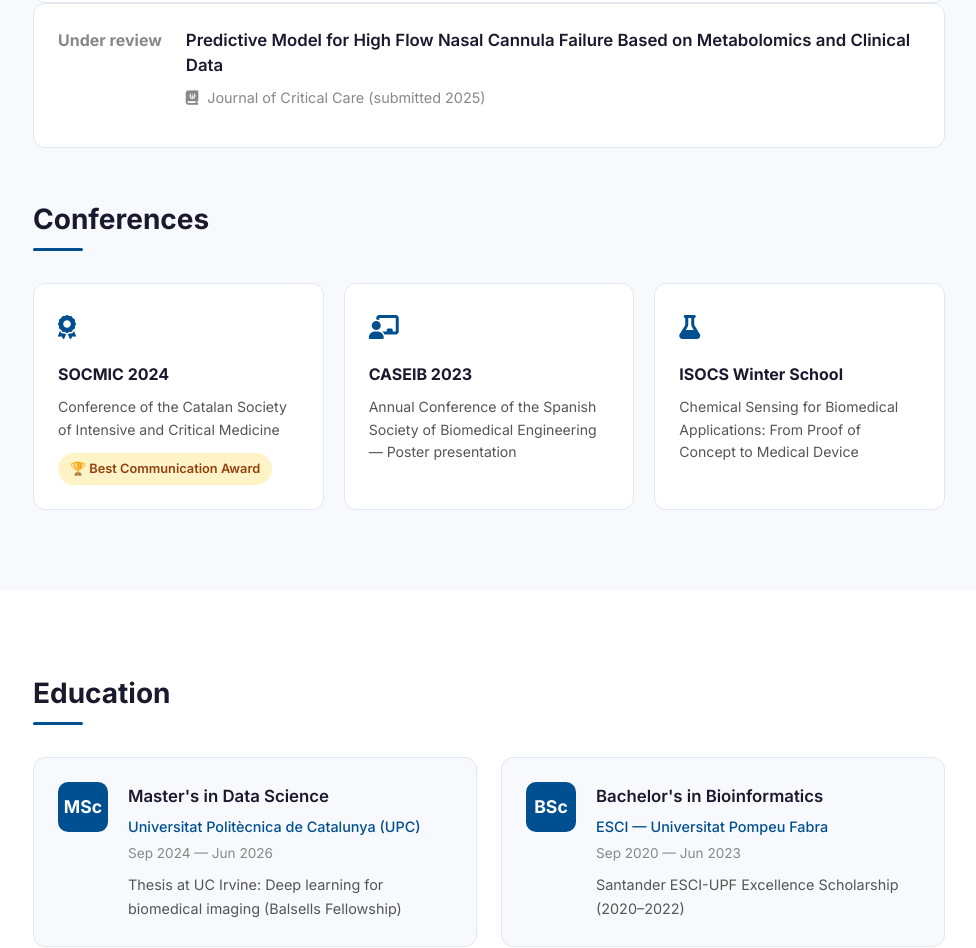
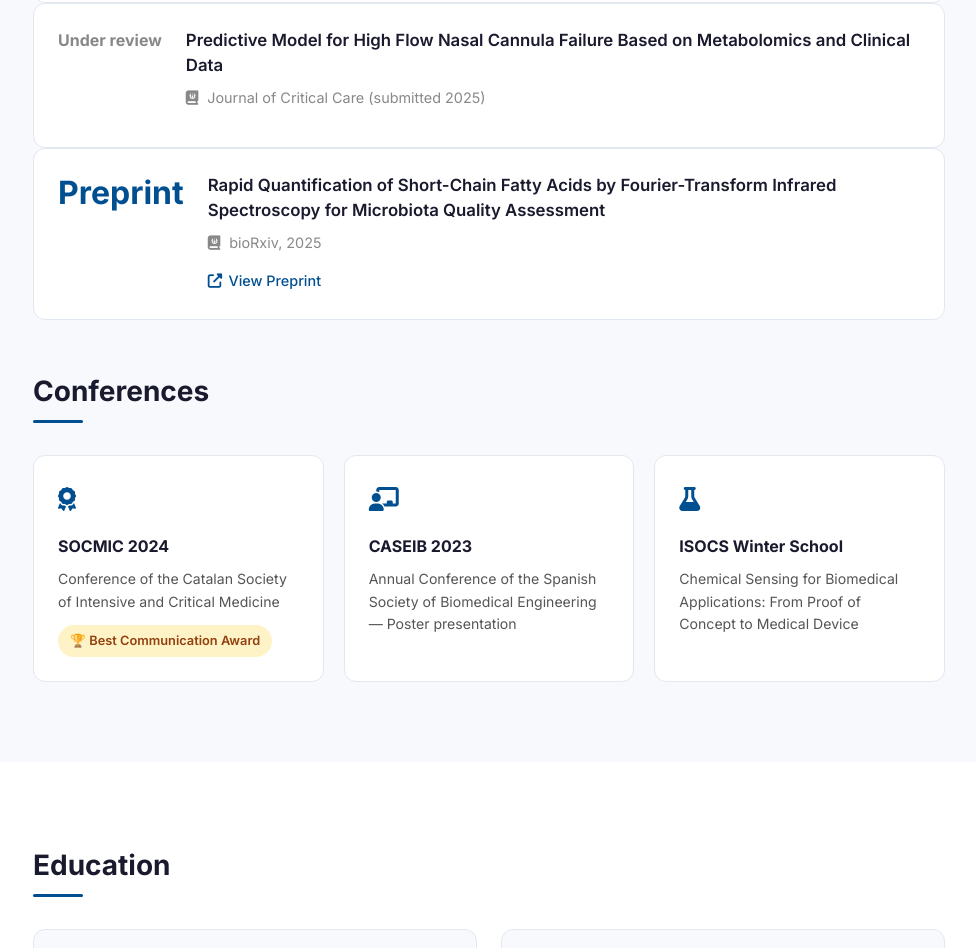
Before and after one commit to evamartin1240/evamartin1240.github.io, a plain HTML site: page index.html in a window 1280 px wide. Shown: the part 2290-3238 px from the top of the page, without its empty margins (151-1127 px from the left). Drawn offline with Linux system fonts and the light colour scheme.

Commit message:
Add bioRxiv preprint + update CV PDF

```diff
--- a/index.html
+++ b/index.html
@@ -153,6 +153,16 @@
                     <div class="publication-info">
                         <h3>Predictive Model for High Flow Nasal Cannula Failure Based on Metabolomics and Clinical Data</h3>
                         <p class="publication-journal"><i class="fas fa-journal-whills"></i> Journal of Critical Care (submitted 2025)</p>
+                    </div>
+                </div>
+                <div class="publication-card">
+                    <div class="publication-year">Preprint</div>
+                    <div class="publication-info">
+                        <h3>Rapid Quantification of Short-Chain Fatty Acids by Fourier-Transform Infrared Spectroscopy for Microbiota Quality Assessment</h3>
+                        <p class="publication-journal"><i class="fas fa-journal-whills"></i> bioRxiv, 2025</p>
+                        <a href="https://doi.org/10.1101/2025.11.25.690441" class="publication-link" target="_blank">
+                            <i class="fas fa-external-link-alt"></i> View Preprint
+                        </a>
                     </div>
                 </div>
                             </div>
```
Also changed, not shown: 1 other file.
